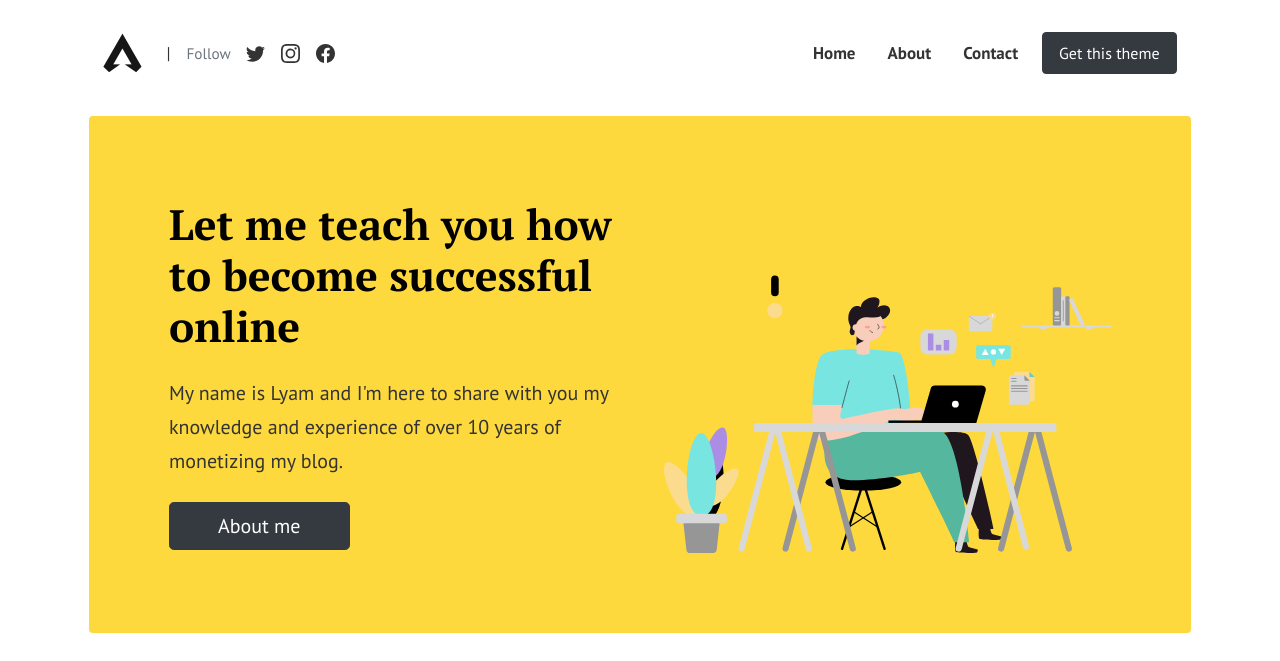
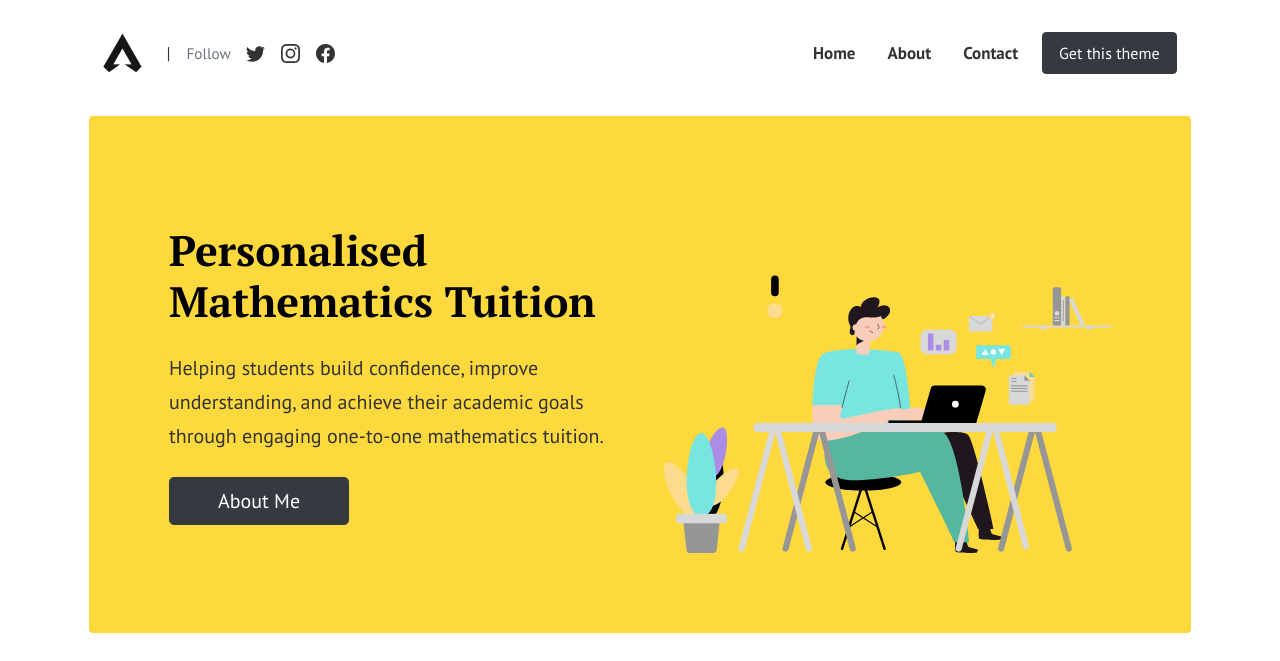
Before and after one commit to Byron1000000/wide-eyed-learning, a Jekyll site: the page built from index.html, in a window 1280 px wide and 1400 px high. Shown: the top 661 px of the window. Built offline with Jekyll 4.4.1, drawn with Linux system fonts in a browser that asks for light colours; the list of posts is cut into pages by our own code; comment, search, counter and statistics services are not loaded; some of the changed text lies outside the part shown; grey boxes are pictures that could not be loaded.

Commit message:
Update index.html

```diff
--- a/index.html
+++ b/index.html
@@ -7,54 +7,145 @@
 <!-- Home Intro
 ================================================== -->
 {% if page.url == "/" %}
+
 <div class="rounded mb-5 hero">
   <div class="row align-items-center justify-content-between">
+
     <div class="col-md-6">
-      <h1 class="font-weight-bold mb-4 serif-font">Let me  teach you how to become successful online</h1>
-      <p class="lead mb-4">My name is Lyam and I'm here to share with you my knowledge and experience of over 10 years of monetizing my blog.</p>
-      <a href="{{site.baseurl}}/about" class="btn btn-dark text-white px-5 btn-lg">About me</a>
+
+      <h1 class="font-weight-bold mb-4 serif-font">
+        Personalised Mathematics Tuition
+      </h1>
+
+      <p class="lead mb-4">
+        Helping students build confidence, improve understanding, and achieve their academic goals through engaging one-to-one mathematics tuition.
+      </p>
+
+      <a href="{{site.baseurl}}/about" class="btn btn-dark text-white px-5 btn-lg">
+        About Me
+      </a>
+
     </div>
+
     <div class="col-md-6 text-right pl-0 pl-lg-4">
       <img class="intro" height="500" src="{{site.baseurl}}/assets/images/intro.svg">
     </div>
+
   </div>
 </div>
+
 {% endif %}
 
-<!-- Featured
+
+<!-- About Me
 ================================================== -->
-<section class="row">
-  {% for post in site.posts %}
-      {% if post.featured == true %}
-          <div class="col-md-4 mb-5">
-          {% include postbox.html %}
-          </div>
-      {% endif %}
-  {% endfor %}
+
+<section class="row mb-5">
+
+  <div class="col-md-6">
+
+    <h2 class="font-weight-bold serif-font">
+      About Me
+    </h2>
+
+    <p>
+      Hello, I'm <strong>Byron Collins</strong>, a mathematics tutor dedicated to helping students unlock their potential.
+    </p>
+
+    <p>
+      I believe every student learns differently, so lessons are tailored around individual learning styles, current ability, and personal goals.
+    </p>
+
   </div>
+
+
+  <div class="col-md-6">
+
+    <h2 class="font-weight-bold serif-font">
+      My Approach
+    </h2>
+
+    <p>
+      Mathematics is not just about memorising formulas. It is about understanding ideas, developing confidence, and learning how to approach problems independently.
+    </p>
+
+    <p>
+      My lessons focus on clear explanations, problem-solving skills, and building the confidence needed to tackle challenging questions.
+    </p>
+
+  </div>
+
 </section>
 
-<!-- Posts List with Sidebar (except featured)
+
+<!-- Tuition Available
 ================================================== -->
-<section class="row">
-  <div class="col-sm-8">
-    <div class="row">
-      {% for post in paginator.posts %}
-      {% unless post.featured == true %}
-      <div class="col-md-6 mb-5">
-        {% include postbox.html %}
-      </div>
-      {% endunless %}
-      {% endfor %}
-    </div>
-    <!-- Pagination -->
-    <div class="bottompagination">
-      <span class="navigation" role="navigation">
-          {% include pagination.html %}
-      </span>
-    </div>
+
+<section class="row mb-5">
+
+  <div class="col-md-12">
+
+    <h2 class="font-weight-bold serif-font">
+      Mathematics Tuition Available
+    </h2>
+
+    <p>
+      I provide personalised support for students studying:
+    </p>
+
+    <ul>
+      <li>Key Stage 3 Mathematics</li>
+      <li>GCSE Mathematics</li>
+      <li>A-Level Mathematics</li>
+      <li>Further Mathematics</li>
+      <li>Exam preparation and revision planning</li>
+      <li>Homework and topic support</li>
+    </ul>
+
   </div>
-  <div class="col-sm-4">
-    {% include sidebar.html %}
+
+</section>
+
+
+<!-- Why Choose Me
+================================================== -->
+
+<section class="rounded mb-5 p-5 bg-light">
+
+  <h2 class="font-weight-bold serif-font mb-4">
+    Why Choose Wide Eyed Learning?
+  </h2>
+
+  <ul>
+    <li>Personalised lessons designed around each student's needs</li>
+    <li>Supportive and patient teaching style</li>
+    <li>Focus on understanding rather than memorisation</li>
+    <li>Strategies for improving exam performance</li>
+    <li>Development of independent mathematical thinking</li>
+  </ul>
+
+</section>
+
+
+<!-- Contact
+================================================== -->
+
+<section class="row mb-5">
+
+  <div class="col-md-8">
+
+    <h2 class="font-weight-bold serif-font">
+      Start Your Mathematics Journey
+    </h2>
+
+    <p class="lead">
+      If you are interested in mathematics tuition or would like to discuss how I can help, please get in touch.
+    </p>
+
+    <a href="mailto:{{site.email}}" class="btn btn-dark text-white px-5 btn-lg">
+      Contact Me
+    </a>
+
   </div>
+
 </section>
```
